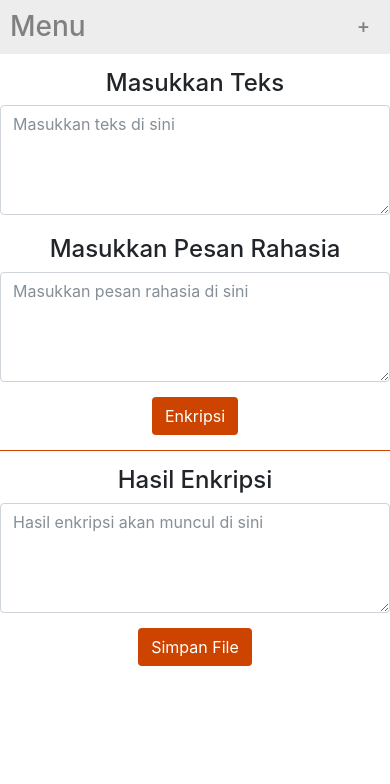
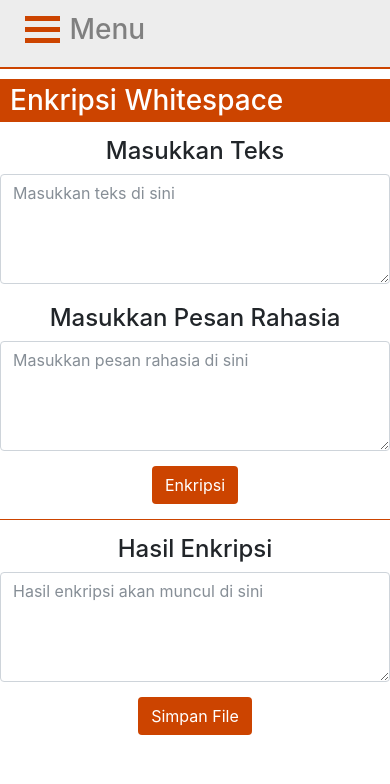
Before and after one commit to damasusbagus/shannonfano, a PHP site: page /ver1.0/homepage.html in a window 390 px wide. Shown: the top 784 px of the page. Run offline with PHP 8.4, Linux system fonts and the light colour scheme.

Commit message:
responsive css & JS

```diff
--- a/ver1.0/custom.js
+++ b/ver1.0/custom.js
@@ -1,3 +1,31 @@
+//styling JS
+$(document).ready(function(){
+  $(".menu h3").click(function(){
+    $(".tabBlock").toggle('slow');
+    $(this).toggleClass('active');
+  });
+  $("li.enkripsi").click(function(){
+    $('.content').hide();
+    $('.content.enkripsi').show();
+  });
+  $("li.dekripsi").click(function(){
+    $('.content').hide();
+    $('.content.dekripsi').show();
+  });
+  $("li.kompresi").click(function(){
+    $('.content').hide();
+    $('.content.kompresi').show();
+  });
+  $("li.dekompresi").click(function(){
+    $('.content').hide();
+    $('.content.dekompresi').show();
+  });
+});
+  function myFunction(x) {
+    x.classList.toggle("change");
+    $(".tabBlock").toggle('slow');
+  }
+
 // convert string to binary
 function text2Binary(string) {
   var length = string.length,
--- a/ver1.0/homepage.html
+++ b/ver1.0/homepage.html
@@ -7,10 +7,7 @@
 	<script type="text/javascript">
 
 		$(document).ready(function(){
-			  $(".menu h3").after().click(function(){
-    $(".tabBlock").toggle();
-    $(this).toggleClass('expand')
-  });
+
 			$('.whitespace').click(function(){
 				var message = $('.message').val(),
 					secret = $('.secret').val(),
@@ -90,17 +87,23 @@
 <body>
 	<div id="page-wrap">
 		<div class="menu">
+			<div class="container" onclick="myFunction(this)">
+				<div class="bar1"></div>
+				<div class="bar2"></div>
+				<div class="bar3"></div>
+			</div>
 			<h3>Menu</h3>
 			<div class="tabBlock">
-				<ul class="menu">
-					<li class="enkripsi">Enkripsi</li>
-					<li class="dekripsi">Dekripsi</li>
-					<li class="kompresi">Kompresi</li>
-					<li class="dekompresi">Dekompresi</li>
+				<ul class="menu-list">
+					<li class="enkripsi">> Enkripsi</li>
+					<li class="dekripsi">> Dekripsi</li>
+					<li class="kompresi">> Kompresi</li>
+					<li class="dekompresi">> Dekompresi</li>
 				</ul>
 			</div>
 		</div>
 		<div class="content enkripsi">
+			<h3>Enkripsi Whitespace</h3>
 			<div class="input">
 				<h4>Masukkan Teks</h4>
 				<textarea rows="4" cols="50" class="form-control row-1" placeholder="Masukkan teks di sini"></textarea>
@@ -116,6 +119,7 @@
 
 		</div>
 		<div class="content dekripsi">
+			<h3>Dekripsi Whitespace</h3>
 			<div class="input">
 				<p>Silahkan pilih file yang telah di enkripsi</p>
 				<button type="button" class="btn btn-default">Buka File</button>
@@ -130,6 +134,7 @@
 			<button type="button" class="btn btn-default">Simpan File</button>
 		</div>
 		<div class="content kompresi">
+			<h3>Kompresi Shannon Fano</h3>
 			<div class="input">
 				<p>Silahkan pilih file yang akan dikompres</p>
 				<button type="button" class="btn btn-default">Buka File</button>
@@ -144,6 +149,7 @@
 			<button type="button" class="btn btn-default">Simpan File</button>
 		</div>
 		<div class="content dekompresi">
+			<h3>Dekompresi Shannon Fano</h3>
 			<div class="input">
 				<p>Silahkan pilih file yang akan didekompres</p>
 				<button type="button" class="btn btn-default">Buka File</button>
--- a/ver1.0/style.css
+++ b/ver1.0/style.css
@@ -1,6 +1,7 @@
 #page-wrap {
 	max-width: 720px;
 	margin: 0 auto;
+	padding-bottom: 50px;
 }
 .menu {
 	height: auto;
@@ -8,6 +9,7 @@
 	padding: 0;
 	padding: 10px;
 	color: gray;
+	border-bottom: 2px solid #c40;
 }
 .menu span h1 {
 	color: #3e3e3e;
@@ -17,23 +19,53 @@
 	color: #3e3e3e;
 	margin: 0;
 }
-ul.menu {
+ul.menu-list {
 	list-style: none none;
 	padding: 0;
 	margin: 0;
 }
+ul.menu-list li:hover {
+	color: #c40;
+}
+ul.menu-list li {
+	cursor: pointer;
+}
 .menu h3 {
 	margin: 0;
-	position: relative;
+    display: inline-block;
+    position: relative;
+    bottom: 10px;
+    left: -10px;
 }
-.menu h3:after {
-	content: '+';
-	position: absolute;
-	right: 10px;
-	font-size: 20px;
-    top: 4px;
 
+/*menu bar*/
+.container {
+    display: inline-block;
+    cursor: pointer;
+    width: auto;
 }
+
+.bar1, .bar2, .bar3 {
+    width: 35px;
+    height: 5px;
+    background-color: #c40;
+    margin: 6px 0;
+    transition: 0.4s;
+}
+
+.change .bar1 {
+    -webkit-transform: rotate(-45deg) translate(-9px, 6px) ;
+    transform: rotate(-45deg) translate(-9px, 6px) ;
+}
+
+.change .bar2 {opacity: 0;}
+
+.change .bar3 {
+    -webkit-transform: rotate(45deg) translate(-8px, -8px) ;
+    transform: rotate(45deg) translate(-8px, -8px) ;
+}
+/**/
+
 ul.menu li {
 	padding-bottom: 5px;
 }
@@ -62,7 +94,7 @@ ul.menu li {
 .unclickable {
 	pointer-events: none;
 }
-.content.dekripsi h5 {
+.content h5 {
 	margin-top: 20px;
 }
 .content.dekripsi,
@@ -71,3 +103,21 @@ ul.menu li {
 .tabBlock {
 	display: none;
 }
+.tabBlock {
+	margin-left: 40px;
+}
+.content > h3 {
+	text-align: left;
+    background-color: #c40;
+    color: white;
+    margin-top: 10px;
+    padding: 5 10px;
+}
+.btn {
+	cursor: pointer;
+}
+.btn:hover {
+	background-color: white;
+	border: 1px solid #c40;
+	color: #c40;
+}
```
